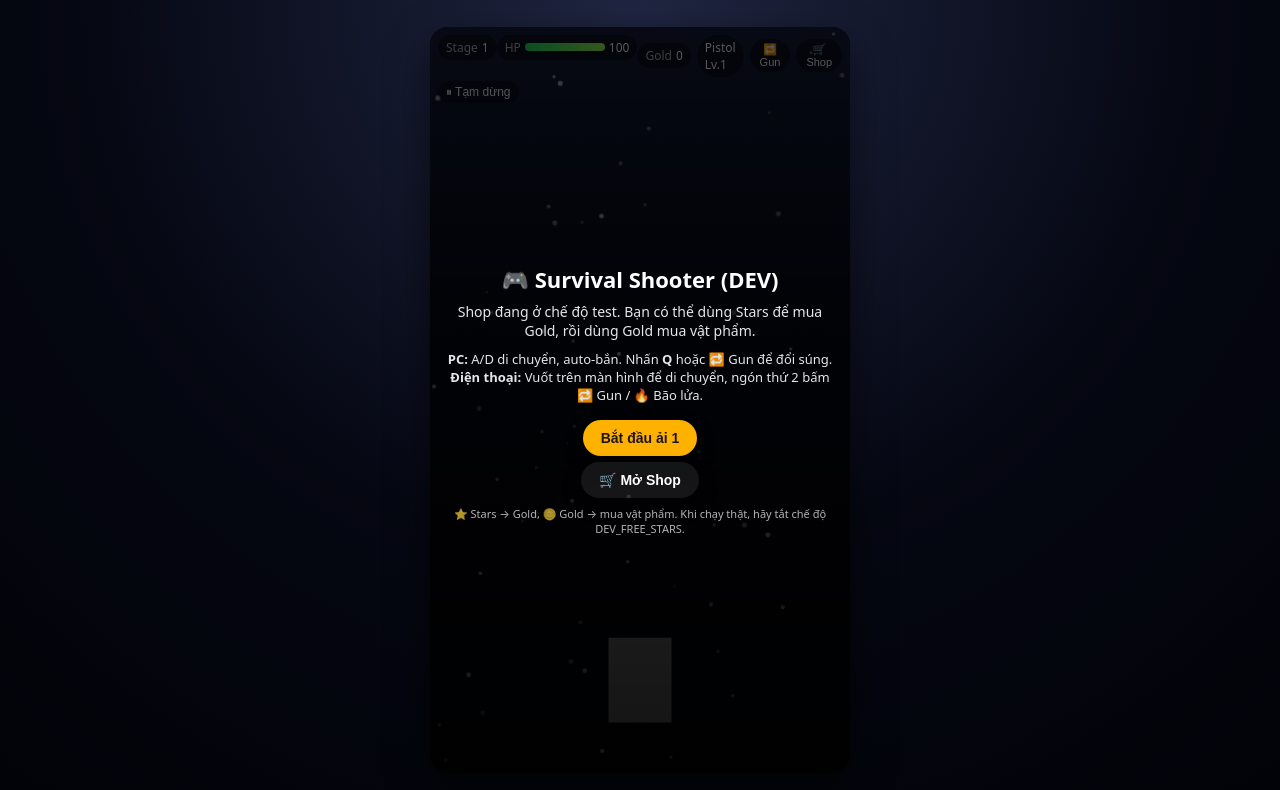
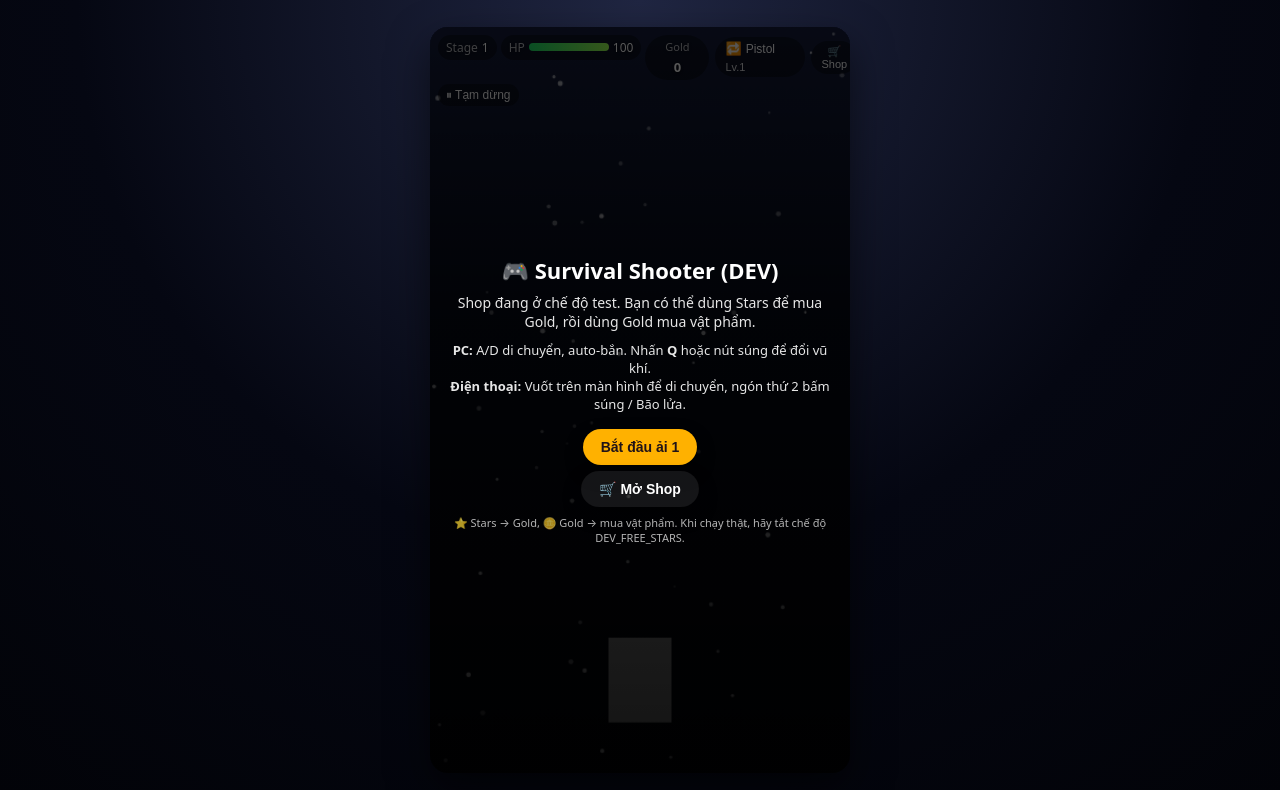
Before and after one commit to vip102a/shooter-miniapp, a plain HTML site: page index.html in a window 1280 px wide. Drawn offline with Linux system fonts and the light colour scheme.

Commit message:
Update index.html

```diff
--- a/index.html
+++ b/index.html
@@ -2,7 +2,7 @@
 <html lang="vi">
 <head>
   <meta charset="utf-8" />
-  <title>Survival Shooter — Stars + Gold Mini App (DEV)</title>
+  <title>Survival Shooter — Stars + Gold Mini App</title>
   <meta name="viewport" content="width=device-width,initial-scale=1,maximum-scale=1,user-scalable=no" />
 
   <!-- Telegram Mini App SDK -->
@@ -37,7 +37,7 @@
       background:#020308;
     }
 
-    /* ===== HUD MỚI ===== */
+    /* ===== HUD ===== */
     .hud {
       position:absolute;
       top:8px;
@@ -54,6 +54,7 @@
       display:flex;
       justify-content:space-between;
       align-items:flex-start;
+      gap:4px;
     }
     .hud-left, .hud-center, .hud-right {
       display:flex;
@@ -64,6 +65,16 @@
       display:flex;
       gap:6px;
       align-items:center;
+      flex-wrap:nowrap;
+    }
+    .hud-right-row {
+      justify-content:flex-end;
+    }
+    @media (max-width: 480px) {
+      .hud-right-row {
+        flex-wrap:wrap;
+        justify-content:flex-end;
+      }
     }
     .hud-bottom {
       display:flex;
@@ -84,6 +95,7 @@
     }
     .pill-label { opacity:0.7; }
 
+    /* HP bar */
     .hp-bar {
       width:80px;
       height:8px;
@@ -95,6 +107,44 @@
       height:100%;
       background:linear-gradient(90deg,#1be166,#9bff4f);
       width:100%;
+    }
+
+    /* Gold pill: 2 dòng */
+    .pill-gold {
+      flex-direction:column;
+      align-items:center;
+      min-width:64px;
+      padding-inline:10px;
+    }
+    .pill-gold .pill-label {
+      font-size:11px;
+    }
+    .pill-gold .pill-value {
+      font-size:13px;
+      font-weight:600;
+    }
+
+    /* Weapon pill gộp */
+    .pill-weapon {
+      flex-direction:column;
+      align-items:flex-start;
+      min-width:90px;
+      padding-inline:10px;
+      cursor:pointer;
+    }
+    .weapon-top {
+      display:flex;
+      align-items:center;
+      gap:4px;
+      font-size:12px;
+    }
+    .weapon-icon {
+      font-size:13px;
+    }
+    .weapon-bottom {
+      font-size:11px;
+      opacity:0.85;
+      margin-top:1px;
     }
 
     .overlay {
@@ -256,7 +306,7 @@
 <div class="game-wrapper">
   <canvas id="gameCanvas" width="400" height="700"></canvas>
 
-  <!-- HUD MỚI -->
+  <!-- HUD -->
   <div class="hud">
     <div class="hud-top">
       <!-- Trái: Stage -->
@@ -280,19 +330,25 @@
         </div>
       </div>
 
-      <!-- Phải: Gold + Tên súng + Đổi súng + Shop -->
+      <!-- Phải: Gold + Weapon + Shop -->
       <div class="hud-right">
-        <div class="hud-row">
-          <div class="pill">
+        <div class="hud-row hud-right-row">
+          <!-- Gold 2 dòng -->
+          <div class="pill pill-gold">
             <span class="pill-label">Gold</span>
-            <span id="hudGold">0</span>
+            <span class="pill-value" id="hudGold">0</span>
           </div>
-          <div class="pill" id="weaponPill">
-            <span id="hudWeapon">Pistol Lv.1</span>
-          </div>
-          <button class="pill" id="btnSwitchWeaponHud" style="font-size:11px;padding:4px 10px;">
-            🔁 Gun
+
+          <!-- Weapon: icon + name + Lv -->
+          <button class="pill pill-weapon" id="btnWeapon">
+            <div class="weapon-top">
+              <span class="weapon-icon">🔁</span>
+              <span id="hudWeaponName">Pistol</span>
+            </div>
+            <div class="weapon-bottom" id="hudWeaponLevel">Lv.1</div>
           </button>
+
+          <!-- Shop -->
           <button class="pill" id="btnOpenShopHud" style="font-size:11px;padding:4px 10px;">
             🛒 Shop
           </button>
@@ -300,7 +356,7 @@
       </div>
     </div>
 
-    <!-- Dưới: chỉ có mỗi Pause, nằm dưới cột Stage -->
+    <!-- Dưới: chỉ có Pause, dưới cột Stage -->
     <div class="hud-bottom">
       <button class="pill" id="btnPauseHud">⏸ Tạm dừng</button>
     </div>
@@ -308,6 +364,7 @@
 
   <div id="overlay" class="overlay"></div>
 
+  <!-- Bão lửa -->
   <div class="controls">
     <button class="ctrl-btn" id="btnShoot">
       🔥
@@ -528,17 +585,18 @@
   const canvas = document.getElementById('gameCanvas');
   const ctx = canvas.getContext('2d');
 
-  const hudStage   = document.getElementById('hudStage');
-  const hpFill     = document.getElementById('hpFill');
-  const hudHpText  = document.getElementById('hudHpText');
-  const hudWeapon  = document.getElementById('hudWeapon');
-  const hudGold    = document.getElementById('hudGold');
-  const btnShopHud   = document.getElementById('btnOpenShopHud');
-  const btnSwitchHud = document.getElementById('btnSwitchWeaponHud');
-  const btnPauseHud  = document.getElementById('btnPauseHud');
-  const overlay    = document.getElementById('overlay');
-  const btnShoot   = document.getElementById('btnShoot');
-  const firestormLabel = document.getElementById('firestormCountLabel');
+  const hudStage      = document.getElementById('hudStage');
+  const hpFill        = document.getElementById('hpFill');
+  const hudHpText     = document.getElementById('hudHpText');
+  const hudWeaponName = document.getElementById('hudWeaponName');
+  const hudWeaponLevel= document.getElementById('hudWeaponLevel');
+  const hudGold       = document.getElementById('hudGold');
+  const btnShopHud    = document.getElementById('btnOpenShopHud');
+  const btnWeapon     = document.getElementById('btnWeapon');
+  const btnPauseHud   = document.getElementById('btnPauseHud');
+  const overlay       = document.getElementById('overlay');
+  const btnShoot      = document.getElementById('btnShoot');
+  const firestormLabel= document.getElementById('firestormCountLabel');
 
   const keys = { left: false, right: false, shoot: false };
 
@@ -641,7 +699,8 @@
   function updateHudWeapon() {
     const cfg = WEAPON_CONFIG[player.weaponKey];
     const lv  = progress.weaponLevels[player.weaponKey] || 1;
-    hudWeapon.textContent = cfg.displayName + ' Lv.' + lv;
+    hudWeaponName.textContent  = cfg.displayName;
+    hudWeaponLevel.textContent = 'Lv.' + lv;
   }
   function updateFirestormHud() {
     const c = progress.firestormCharges || 0;
@@ -750,8 +809,8 @@
       <h1>🎮 Survival Shooter (DEV)</h1>
       <p>Shop đang ở chế độ test. Bạn có thể dùng Stars để mua Gold, rồi dùng Gold mua vật phẩm.</p>
       <p style="font-size:13px;opacity:0.9">
-        <b>PC:</b> A/D di chuyển, auto-bắn. Nhấn <b>Q</b> hoặc 🔁 Gun để đổi súng.<br/>
-        <b>Điện thoại:</b> Vuốt trên màn hình để di chuyển, ngón thứ 2 bấm 🔁 Gun / 🔥 Bão lửa.
+        <b>PC:</b> A/D di chuyển, auto-bắn. Nhấn <b>Q</b> hoặc nút súng để đổi vũ khí.<br/>
+        <b>Điện thoại:</b> Vuốt trên màn hình để di chuyển, ngón thứ 2 bấm súng / Bão lửa.
       </p>
       <button id="btnStartGame">Bắt đầu ải 1</button>
       <button id="btnOpenShopFromMenu" class="secondary">🛒 Mở Shop</button>
@@ -989,7 +1048,6 @@
       return;
     }
     if (p.type === 'armor') {
-      // Giáp vĩnh viễn + áp dụng ngay
       progress.armorLevel += 1;
       player.maxHp = 100 + progress.armorLevel * 20;
       player.hp = Math.min(player.maxHp, player.hp + 20);
@@ -1121,7 +1179,7 @@
         const price = getItemPriceGold(upgradeId, 1);
         rows.push(renderItemRow(upgradeId, `${price} 🪙 (nâng lên Lv.${lvl+1})`, 1));
       } else {
-        // max -> ẩn luôn
+        // max -> ẩn
       }
     }
 
@@ -1288,7 +1346,7 @@
     updateHudWeapon();
   }
 
-  btnSwitchHud.addEventListener('click', () => {
+  btnWeapon.addEventListener('click', () => {
     ensureAudio();
     playClickSound();
     cycleWeapon();
```
